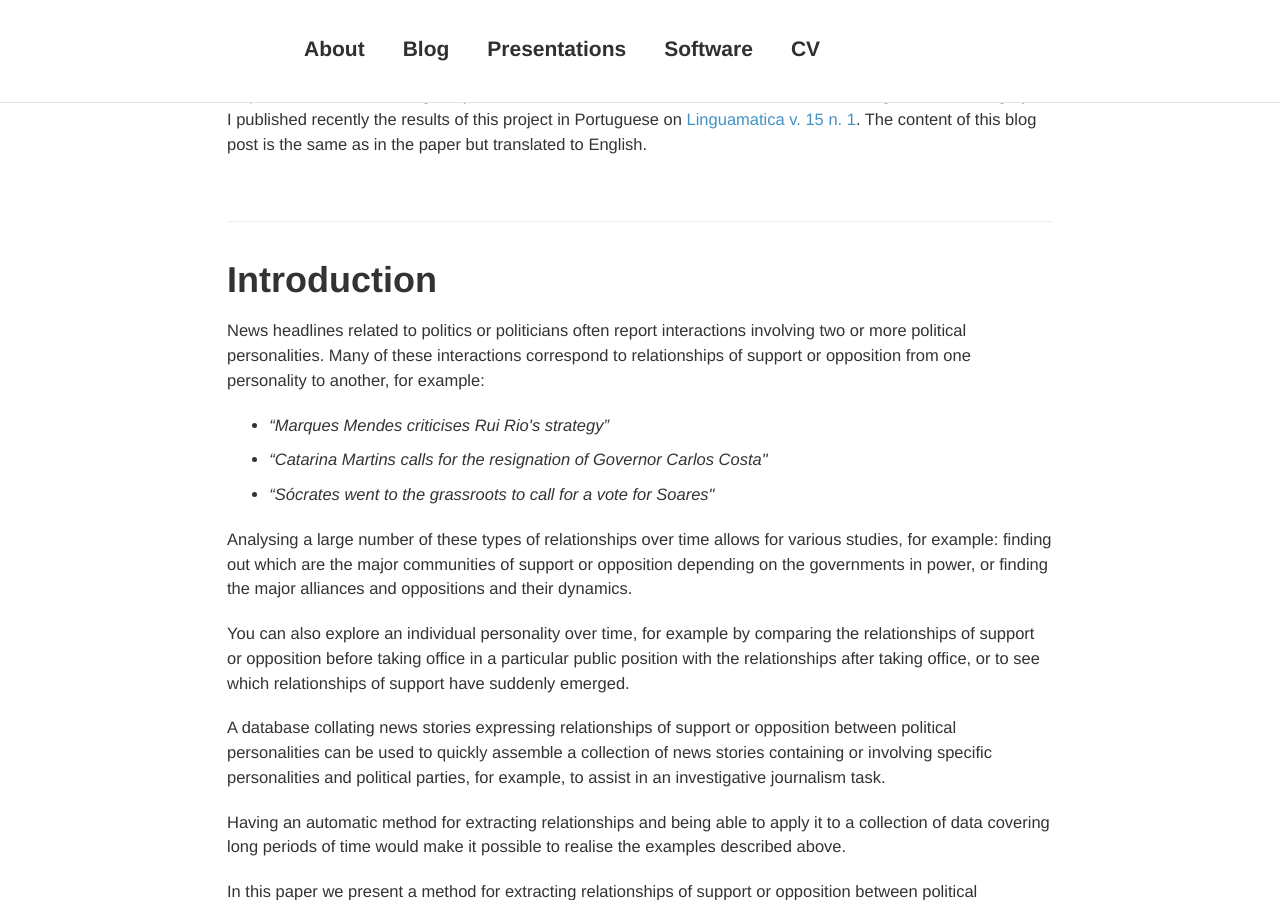
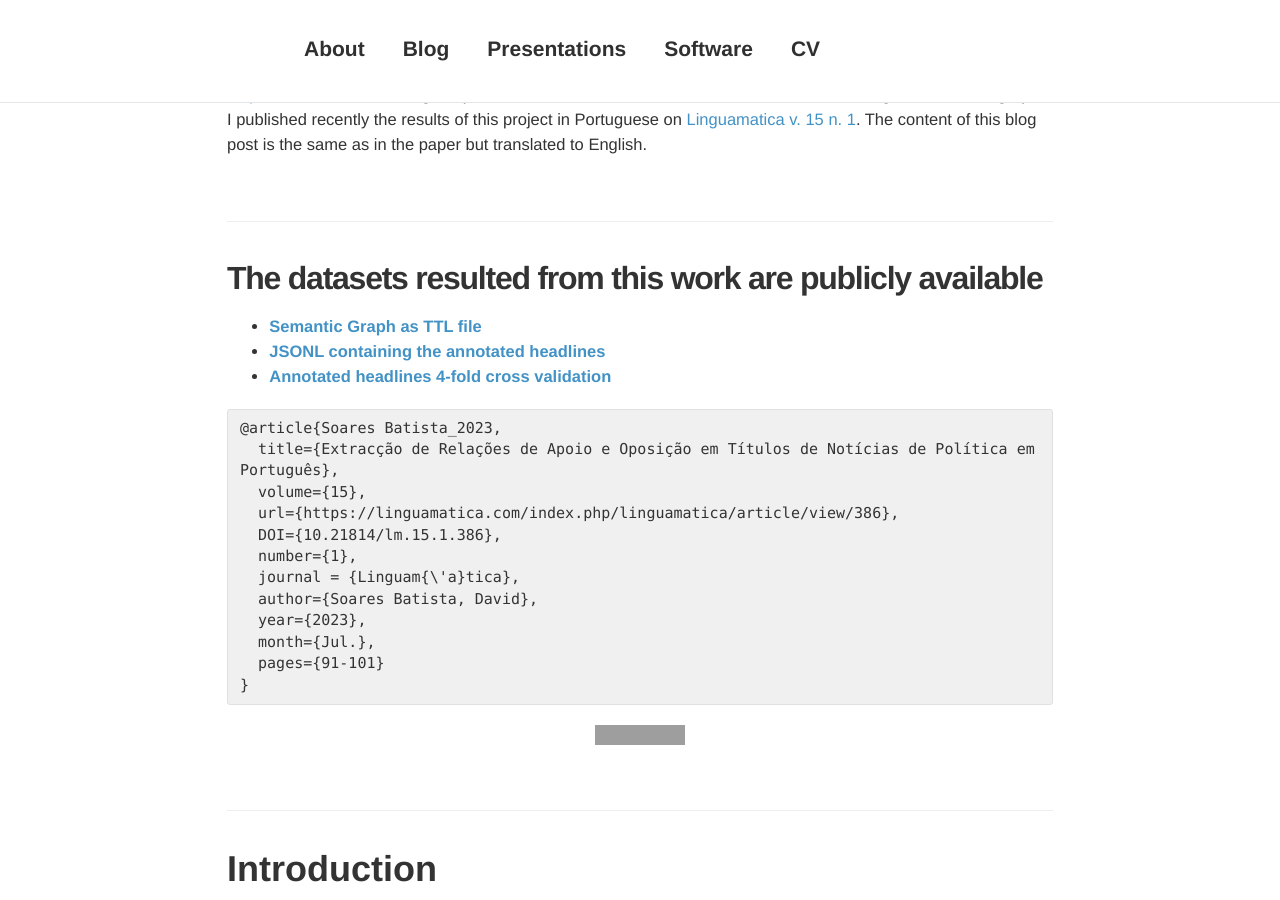
Before and after one commit to davidsbatista/davidsbatista.net, a Jekyll site: the page built from _posts/2023-09-14-Politiquices.md, in a window 1280 px wide and 900 px high, scrolled down 224 px. Built offline with Jekyll 4.4.1, drawn with Linux system fonts in a browser that asks for light colours; nearby versions of some CDN libraries; comment, search, counter and statistics services are not loaded; grey boxes are pictures that could not be loaded.

Commit message:
adding datasets

````diff
--- a/_posts/2023-09-14-Politiquices.md
+++ b/_posts/2023-09-14-Politiquices.md
@@ -11,6 +11,37 @@ preview_pic: /assets/images/2023-09-14-politiquices.png
 
 I was awarded the 2nd place in the [Arquivo.pt Awards 2021](https://sobre.arquivo.pt/en/meet-the-winners-of-the-arquivo-pt-award-2021){:target="_blank"} for the [Politiquices project](https://www.politiquices.pt){:target="_blank"}. The project aimed at extracting supportive and opposing relationships between political personalities from news headlines archived by [Arquivo.PT](https://www.arquivo.pt){:target="_blank"}, and associating the personalities with their identifier on Wikidata, thus resulting in a semantic graph. I published recently the results of this project in Portuguese on [Linguamatica v. 15 n. 1](https://linguamatica.com/index.php/linguamatica/article/view/386){:target="_blank"}. The content of this blog post is the same as in the paper but translated to English.
 
+
+<br>
+
+---
+
+## __The datasets resulted from this work are publicly available__
+
+- __[Semantic Graph as TTL file](https://github.com/politiquices/data-releases/blob/master/politiquices_2022-02-06_0135.ttl.bz2)__
+- __[JSONL containing the annotated headlines](https://github.com/politiquices/data-releases/blob/master/politiquices_data_v1.0.jsonl)__
+- __[Annotated headlines 4-fold cross validation](https://github.com/politiquices/data-releases/blob/master/politiquices_data_v1.0_four_folds.jsonl)__
+
+```BibTeX
+@article{Soares Batista_2023,
+  title={Extracção de Relações de Apoio e Oposição em Títulos de Notícias de Política em Português},
+  volume={15},
+  url={https://linguamatica.com/index.php/linguamatica/article/view/386},
+  DOI={10.21814/lm.15.1.386},
+  number={1},
+  journal = {Linguam{\'a}tica},
+  author={Soares Batista, David},
+  year={2023},
+  month={Jul.},
+  pages={91-101}
+}
+```
+
+[![CC BY-NC-SA 4.0][cc-by-nc-sa-image]][cc-by-nc-sa]
+
+[cc-by-nc-sa]: http://creativecommons.org/licenses/by-nc-sa/4.0/
+[cc-by-nc-sa-image]: https://licensebuttons.net/l/by-nc-sa/4.0/88x31.png
+[cc-by-nc-sa-shield]: https://img.shields.io/badge/License-CC%20BY--NC--SA%204.0-lightgrey.svg
 
 <br>
 
````
